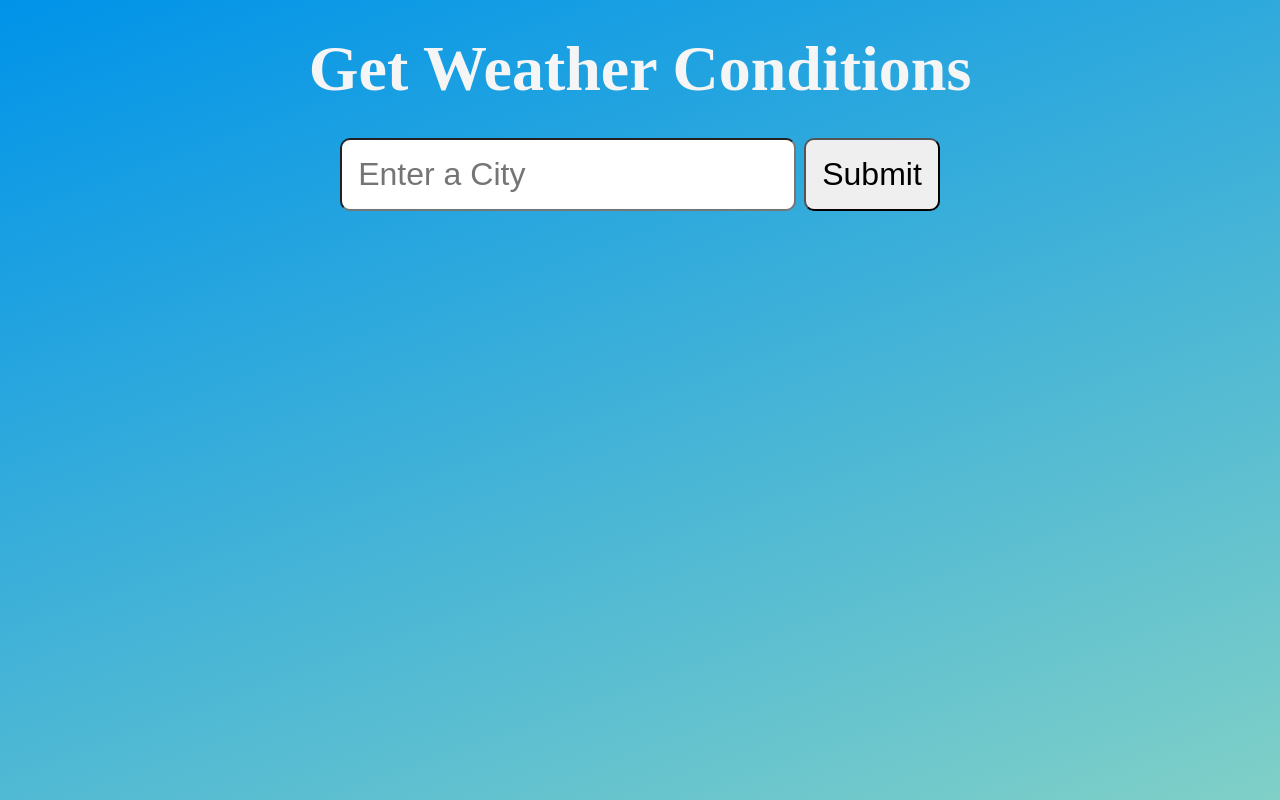
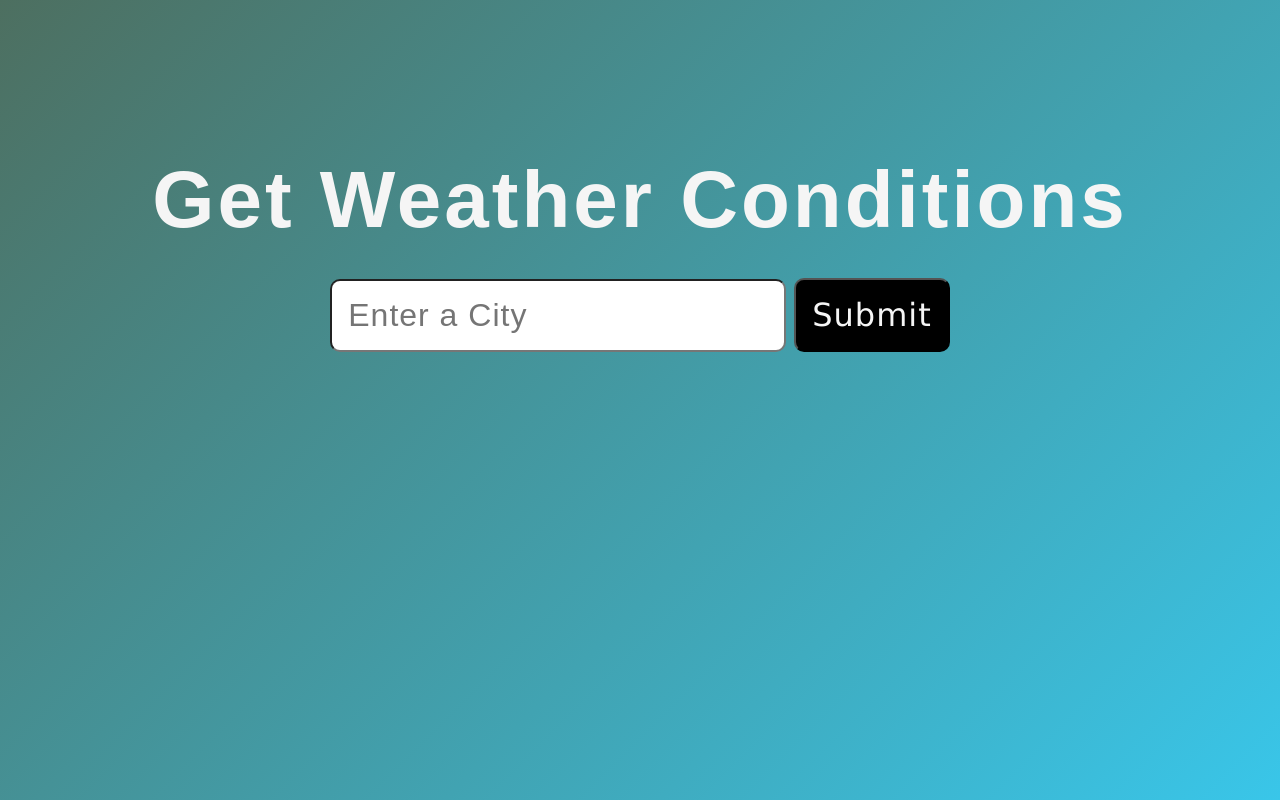
Before and after one commit to Jean-saintfleur/Python-weather, a Flask app: page / in a window 1280 px wide. Run offline with Flask 3, Linux system fonts and the light colour scheme.

Commit message:
added some more css

```diff
--- a/static/styles/style.css
+++ b/static/styles/style.css
@@ -4,10 +4,24 @@
     box-sizing: border-box;
 }
 
+h1{
+    font-size: 80px;
+    padding-top: 10%;
+    font-family: Arial, Helvetica, sans-serif;
+    letter-spacing: 3px
+}
+
+p{
+    font-size: 40px;
+    font-family: Arial, Helvetica, sans-serif;
+    letter-spacing: 1.5px;
+}
+
 body {
     padding: 2rem;
     background-color: #0093E9;
-        background-image: linear-gradient(160deg, #0093E9 0%, #80D0C7 100%);
+    background: #4D6F60;
+    background: linear-gradient(135deg, #4D6F60, #39C6E9);
     color: whitesmoke;
     min-height: 100vh;
     display: flex;
@@ -22,4 +36,11 @@ button {
     font-size: 2rem;
     padding: 1rem;
     border-radius: 10px;
+    letter-spacing: 1px;
 }
+
+button{
+    font-family: Verdana, Geneva, Tahoma, sans-serif;
+    background-color: black;
+    color: whitesmoke;
+}
```
